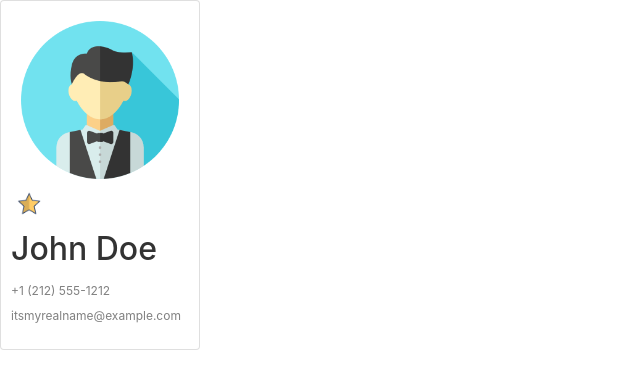
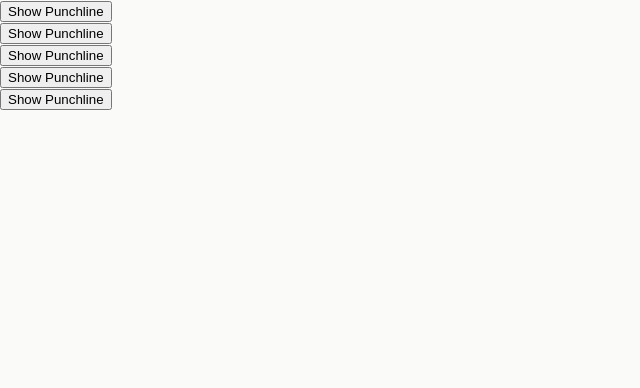
Before and after one commit to Gowsikakho/ReactPractice, a React (Vite) app: page / in a window 1280 px wide. Shown: the top 388 px of the page, without its empty margins (0-640 px from the left). Built offline with nearby package versions, Linux system fonts and the light colour scheme.

Commit message:
practices conditional rendering

```diff
--- a/src/App.jsx
+++ b/src/App.jsx
@@ -1,66 +1,19 @@
-import React from "react"
-import avatar from "./assets/images/user.png"
-import starFilled from "./assets/images/star-filled.png"
-import starEmpty from "./assets/images/star-empty.png"
+import Joke from "./jokes.jsx"
+import jokesData from "./JokeData.jsx"
 
 export default function App() {
-    const [contact, setContact] = React.useState({
-        firstName: "John",
-        lastName: "Doe",
-        phone: "+1 (212) 555-1212",
-        email: "itsmyrealname@example.com",
-        isFavorite: true
+    const jokeElements = jokesData.map(joke => {
+        return (
+            <Joke
+                key={joke.id}
+                setup={joke.setup}
+                punchline={joke.punchline}
+            />
+        )
     })
-
-    let starIcon = contact.isFavorite ? starFilled : starEmpty
-
-    function toggleFavorite() {
-        setContact(prevContact => {
-            return {
-                ...prevContact,
-                isFavorite: !prevContact.isFavorite
-            }
-        })
-    }
-
-    /**
-     * Challenge:
-     * Update the following:
-     * - aria-pressed should reflect the same value as contact.isFavorite.
-     * - aria-label should switch to say "Remove from favorites" if
-     *   contact.isFavorite is `true`.
-     * - img alt should say "filled star icon" when it is filled.
-     */
-
     return (
-        <main>
-            <article className="card">
-                <img
-                    src={avatar}
-                    className="avatar"
-                    alt="User profile picture of John Doe"
-                />
-                <div className="info">
-                    <button
-                        onClick={toggleFavorite}
-                        aria-pressed={false}
-                        aria-label="Add to favorites"
-                        className="favorite-button"
-                    >
-                        <img
-                            src={starIcon}
-                            alt="empty star icon"
-                            className="favorite"
-                        />
-                    </button>
-                    <h2 className="name">
-                        {contact.firstName} {contact.lastName}
-                    </h2>
-                    <p className="contact">{contact.phone}</p>
-                    <p className="contact">{contact.email}</p>
-                </div>
-
-            </article>
-        </main>
+        <div>
+            {jokeElements}
+        </div>
     )
 }
--- a/src/index.css
+++ b/src/index.css
@@ -3,58 +3,104 @@
 }
 
 body {
-    background-color: #0C4A6E;
     margin: 0;
-    font-family: "Inter", sans-serif;
+    font-family: Inter, sans-serif;
+    background-color: #FAFAF8;
+}
+
+header {
+    display: flex;
+    justify-content: center;
+    align-items: center;
+    gap: 11px;
+    height: 80px;
+    background-color: white;
+    box-shadow: 0px 1px 3px 0px rgba(0, 0, 0, 0.10), 0px 1px 2px 0px rgba(0, 0, 0, 0.06);
+}
+
+header > img {
+    width: 50px;
+}
+
+header > h1 {
+    font-weight: 400;
 }
 
 main {
-    height: 100vh;
+    padding: 30px 30px 10px;
+}
+
+.add-ingredient-form {
     display: flex;
     justify-content: center;
-    align-items: center;
+    gap: 12px;
+    height: 38px;
 }
 
-.card {
-    background-color: white;
-    width: 200px;
-    border: 1px solid lightgray;
-    border-radius: 10px;
-    height: 350px;
+.add-ingredient-form > input {
+    border-radius: 6px;
+    border: 1px solid #D1D5DB;
+    padding: 9px 13px;
+    box-shadow: 0px 1px 2px 0px rgba(0, 0, 0, 0.05);
+    flex-grow: 1;
+    min-width: 150px;
+    max-width: 400px;
 }
 
-.card .avatar {
-    width: 100%;
-    padding: 10%;
-    padding-bottom: 0;
+.add-ingredient-form > button {
+    font-family: Inter, sans-serif;
+    border-radius: 6px;
+    border: none;
+    background-color: #141413;
+    color: #FAFAF8;
+    width: 150px;
+    font-size: 0.875rem;
+    font-weight: 500;
 }
 
-.card .name {
-    margin-block: 13px;
-    color: #333333;
+.add-ingredient-form > button::before {
+    content: "+";
+    margin-right: 5px;
 }
 
-.card .info {
-    padding: 10px;
+ul.ingredients-list {
+    margin-bottom: 48px;
 }
 
-.card .favorite {
-    width: 25px;
+ul.ingredients-list > li {
+    color: #475467;
+    line-height: 28px;
+}
+
+.get-recipe-container {
+    display: flex;
+    justify-content: space-between;
+    align-items: center;
+    border-radius: 8px;
+    background: #F0EFEB;
+    padding: 10px 28px;
+}
+
+.get-recipe-container h3 {
+    font-size: 1.125rem;
+    font-weight: 500;
+    line-height: 24px;
+}
+
+.get-recipe-container p {
+    color: #6B7280;
+    font-size: 0.875rem;
+    line-height: 20px;
+}
+
+.get-recipe-container button {
+    border: none;
+    border-radius: 6px;
+    background: #D17557;
+    box-shadow: 0px 1px 2px 0px rgba(0, 0, 0, 0.05);
+    color: #FAFAF8;
+    padding: 9px 17px;
+    font-family: Inter, sans-serif;
+    font-size: 0.875rem;
     cursor: pointer;
 }
-
-.card .contact {
-    font-size: 0.75rem;
-    color: gray;
-    margin-block: 7px;
-}
-
-.card .favorite-button {
-    border: none;
-    background: transparent;
-}
-
-.card .favorite-button:active {
-    transform: none;
-    box-shadow: none;
-}
--- a/src/jokes.jsx
+++ b/src/jokes.jsx
@@ -1,8 +1,21 @@
+import React from "react"
+
 export default function Joke(props) {
+    const [isShown, setIsShown] = React.useState(false)
+
+    function toggle() {
+        setIsShown(prev => !prev)
+    }
+
     return (
         <div>
             {props.setup && <h3>{props.setup}</h3>}
-            <p>{props.punchline}</p>
+
+            {isShown && <p>{props.Punchline}</p>}
+
+            <button onClick={toggle}>
+                {isShown ? "Hide Punchline" : "Show Punchline"}
+            </button>
         </div>
     )
 }
--- a/src/main.jsx
+++ b/src/main.jsx
@@ -2,8 +2,6 @@ import { StrictMode } from 'react'
 import { createRoot } from 'react-dom/client'
 import './index.css'
 import App from './App.jsx'
-import 'bootstrap/dist/css/bootstrap.css';
-import 'font-awesome/css/font-awesome.css';
 
 createRoot(document.getElementById('root')).render(
   <StrictMode>
```
